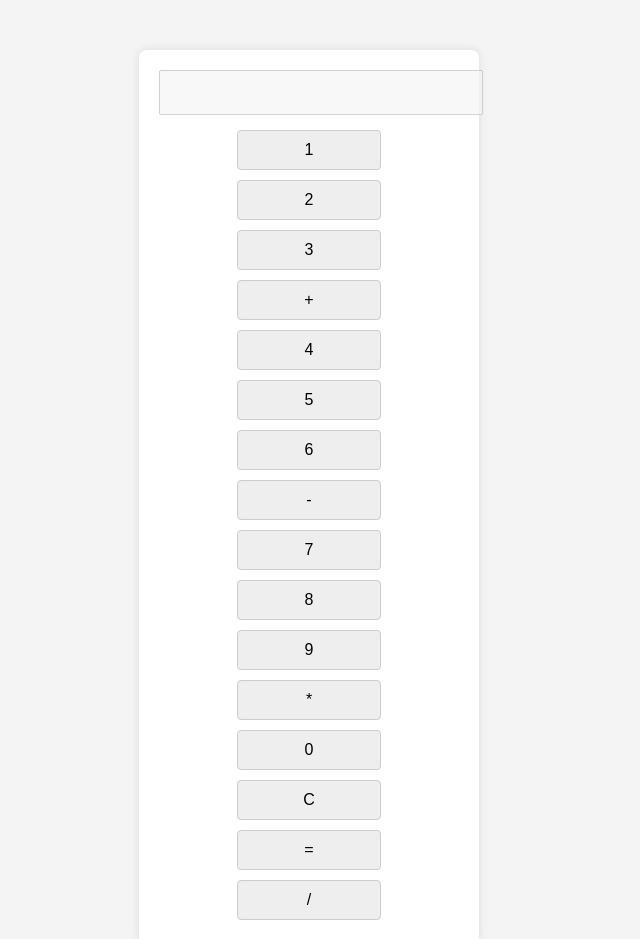
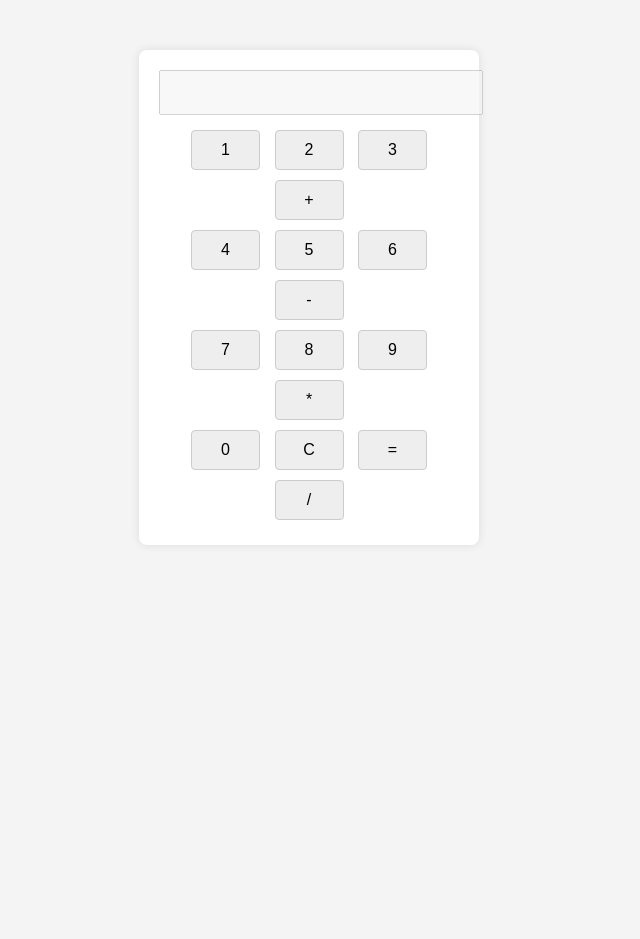
Before and after one commit to GGBO0ND/GGBO0ND.github.io-gpt, a plain HTML site: page index.html in a window 1280 px wide. Shown: the whole page, without its empty margins (331-971 px from the left). After the commit the page ends 800 px from the top, so only its background shows below. Drawn offline with Linux system fonts and the light colour scheme.

Commit message:
Update index.html

```diff
--- a/index.html
+++ b/index.html
@@ -29,7 +29,7 @@
     }
 
     button {
-      width: 48%;
+      width: 23%;
       padding: 10px;
       font-size: 16px;
       margin: 5px;
```
